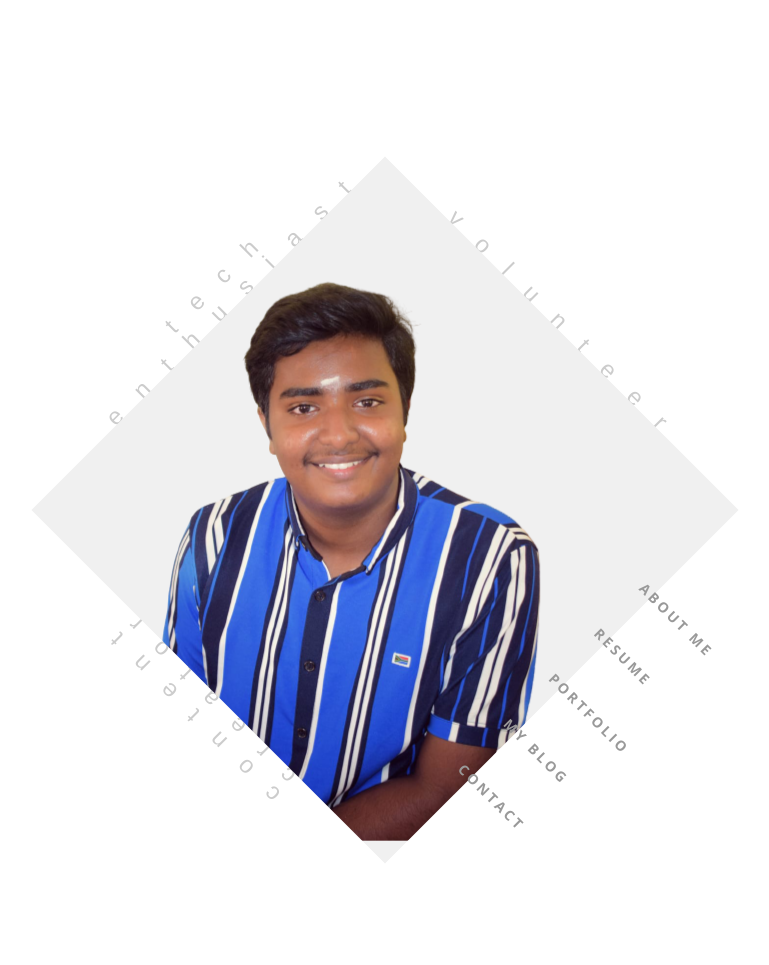
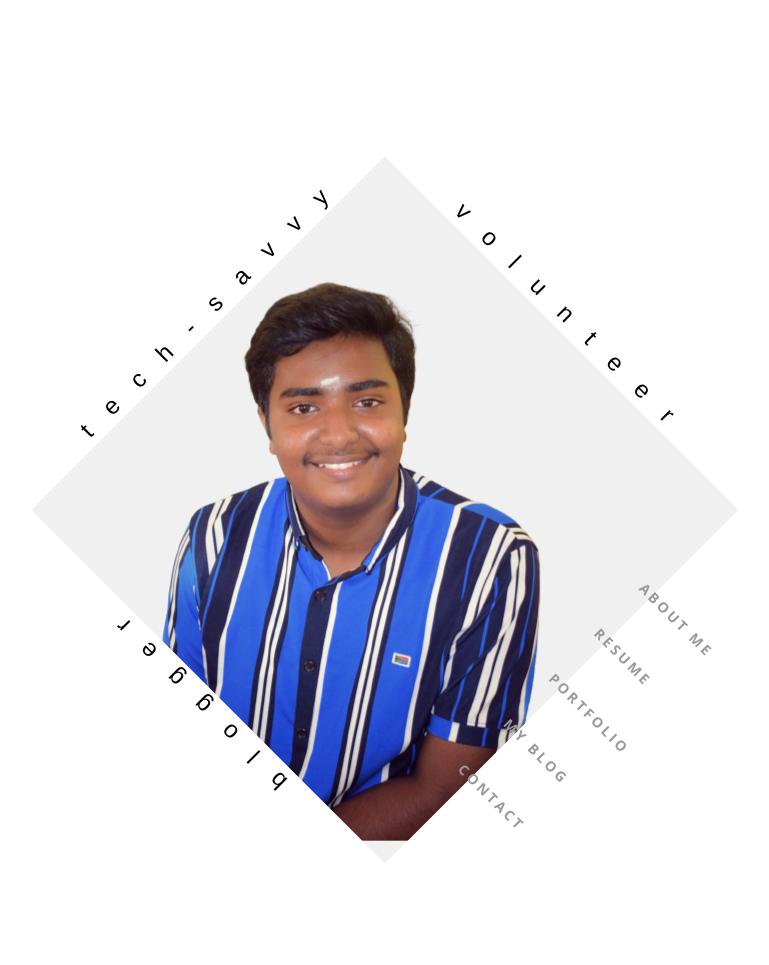
Before and after one commit to gouthamrajesh/portfolio-website.github.io, a plain HTML site: page index.html in a window 1280 px wide. Shown: the top 965 px of the page, without its empty margins (255-1024 px from the left). Drawn offline with nearby package versions, Linux system fonts and the light colour scheme; files whose address does not match are found by name; a web font is replaced by a local one.

Commit message:
Front Page corrected
Front Page corrected

```diff
--- a/css/style.css
+++ b/css/style.css
@@ -517,8 +517,8 @@ body.section-show .transition-mask:before{
 	text-transform:lowercase;
 }
 .front-person-titles > .t1{
-	left:5px;
-	bottom:0;
+	left:-5px;
+	bottom: 0px;
 	-webkit-transform:rotate(-90deg) translateY(-100%);
 	-moz-transform:rotate(-90deg) translateY(-100%);
 	-ms-transform:rotate(-90deg) translateY(-100%);
@@ -529,24 +529,27 @@ body.section-show .transition-mask:before{
 	-ms-transform-origin:0% 0%;
 	-o-transform-origin:0% 0%;
 	transform-origin:0% 0%;
+	color:black;
 }
 .front-person-titles > .t2{
-	top:5px;
-	left:0;
+	top:-5px;
+	left:0px;
 	-webkit-transform:translateY(-100%);
 	-moz-transform:translateY(-100%);
 	-ms-transform:translateY(-100%);
 	-o-transform:translateY(-100%);
 	transform:translateY(-100%);
+	color:black;
 }
 .front-person-titles > .t3{
-	left:0;
-	bottom:5px;
+	left: -5px;
+	bottom: -5px;
 	-webkit-transform:translateY(100%) rotate(180deg);
 	-moz-transform:translateY(100%) rotate(180deg);
 	-ms-transform:translateY(100%) rotate(180deg);
 	-o-transform:translateY(100%) rotate(180deg);
 	transform:translateY(100%) rotate(180deg);
+	color:black;
 }
 
 
--- a/index.html
+++ b/index.html
@@ -8,7 +8,7 @@
 		<!-- The above 3 meta tags *must* come first in the head; any other head content must come *after* these tags -->
 
 
-		<title>Symp - Responsive One Page VCard/Resume HTML Template</title>
+		<title>Goutham Rajesh</title>
 
 		<!--[if lt IE 9]>
 		  <script src="//html5shim.googlecode.com/svn/trunk/html5.js"></script>
@@ -68,8 +68,8 @@
 					<div class='front-person-titles' >
 
 						<!--title1-->
-						<span class='t1' >
-							Tech Enthusiast
+						<span class='t1'>
+							Tech-savvy
 						</span>
 						<!--/title1-->
 
@@ -81,7 +81,7 @@
 
 						<!--title3-->
 						<span class='t3'>
-							Content Creator
+							Blogger
 						</span>
 						<!--/title3-->
 
```
